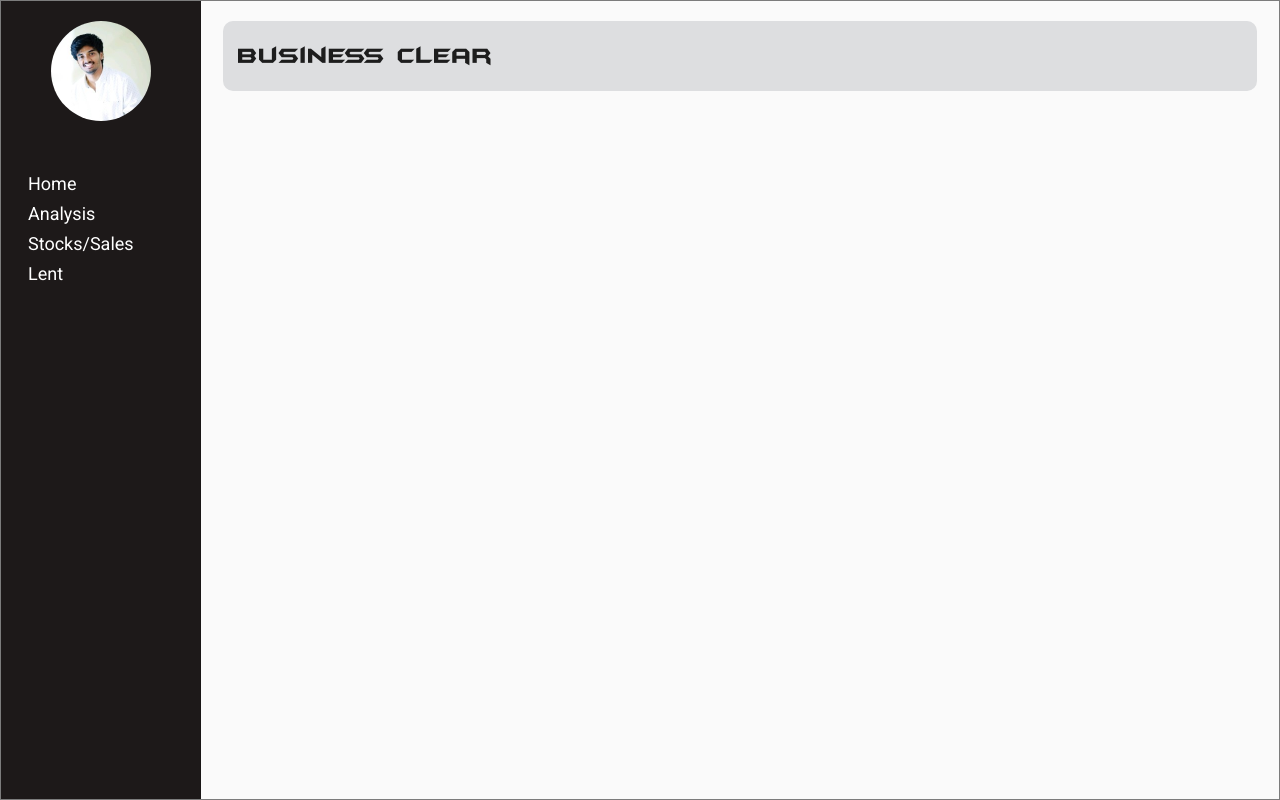
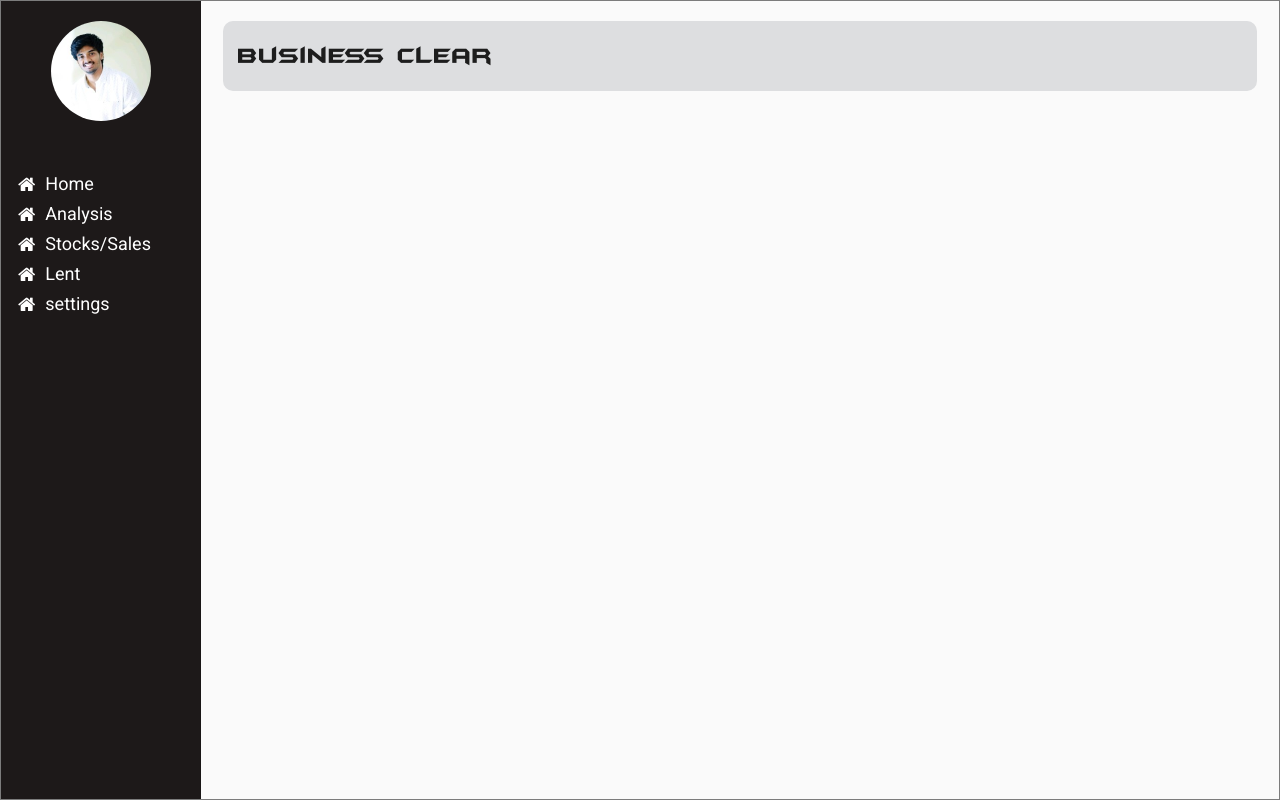
Before and after one commit to sanjeevseemakurthi/BusinessClear-FE, an Angular app: page /dashbord in a window 1280 px wide. Built offline with nearby package versions, Linux system fonts and the light colour scheme.

Commit message:
adding changes

```diff
--- a/src/app/app-routing.module.ts
+++ b/src/app/app-routing.module.ts
@@ -5,6 +5,10 @@ const routes: Routes = [
   {
     path:'dashbord',
     loadChildren : "./dashbord/dashbord.module#DashbordModule"
+  },
+  {
+    path:'businesslogic',
+    loadChildren : "./businesslogic/businesslogic.module#BusinesslogicModule"
   },
   {
     path:'**',
--- a/src/app/app.module.ts
+++ b/src/app/app.module.ts
@@ -5,6 +5,7 @@ import { AppRoutingModule } from './app-routing.module';
 import { AppComponent } from './app.component';
 import { BrowserAnimationsModule } from '@angular/platform-browser/animations';
 import { DashbordModule } from './dashbord/dashbord.module';
+import { BusinesslogicModule } from './businesslogic/businesslogic.module';
 @NgModule({
   declarations: [
     AppComponent
@@ -13,6 +14,7 @@ import { DashbordModule } from './dashbord/dashbord.module';
     BrowserModule,
     AppRoutingModule,
     DashbordModule,
+    BusinesslogicModule,
     BrowserAnimationsModule,
   ],
   providers: [],
--- /dev/null
+++ b/src/app/businesslogic/settings/settings.component.html
@@ -0,0 +1 @@
+<p>settings works!</p>
--- /dev/null
+++ b/src/app/businesslogic/settings/settings.component.ts
@@ -0,0 +1,15 @@
+import { Component, OnInit } from '@angular/core';
+
+@Component({
+  selector: 'app-settings',
+  templateUrl: './settings.component.html',
+  styleUrls: ['./settings.component.scss']
+})
+export class SettingsComponent implements OnInit {
+
+  constructor() { }
+
+  ngOnInit(): void {
+  }
+
+}
--- a/src/app/dashbord/sidenav/sidenav.component.html
+++ b/src/app/dashbord/sidenav/sidenav.component.html
@@ -11,9 +11,10 @@
             <div *ngFor = "let item of menuitems">
               <div class="sidenav-content-menu">
                 <div class="sidenav-content-menu-icon">
+                  <i class="fa fa-lg" [ngClass]="item.icon"></i>
                 </div>
                 <div class="sidenav-content-menu-name">
-                  {{item.name}}
+                  <a [href]="item.navigation">{{item.name}}</a>
                 </div>
               </div>
             </div>
--- a/src/app/dashbord/sidenav/sidenav.component.scss
+++ b/src/app/dashbord/sidenav/sidenav.component.scss
@@ -71,3 +71,7 @@
     padding: 5px;
     font-size: 18px;
   }
+  a{
+    color: white;
+    text-decoration :none
+  }
--- a/src/app/dashbord/sidenav/sidenav.component.ts
+++ b/src/app/dashbord/sidenav/sidenav.component.ts
@@ -13,18 +13,29 @@ export class SidenavComponent implements OnInit {
   menuitems = [
     {
       icon :'fa-home',
-      name : 'Home'
+      name : 'Home',
+      navigateto : '../Home'
     },
     {
-      icon :' fa-chart-bar',
-      name : 'Analysis'
-    },{
-      icon :'fa-chart-pie',
-      name : 'Stocks/Sales'
-    },{
-      icon :'fa-money-bill',
-      name : 'Lent'
+      icon :' fa-home',
+      name : 'Analysis',
+      navigateto : '../dashbord'
     },
+    {
+      icon :'fa-home',
+      name : 'Stocks/Sales',
+      navigateto : '../stocksandsales'
+    },
+    {
+      icon :'fa-home',
+      name : 'Lent',
+      navigateto : '../Lent'
+    },
+    {
+      icon :'fa-home',
+      name : 'settings',
+      navigateto : '../settings'
+    }
   ]
   constructor( breakpointObserver: BreakpointObserver) {
     breakpointObserver
```
Also changed, not shown: src/app/businesslogic/businesslogic-routing.module.ts (added, +16 -0 lines), src/app/businesslogic/businesslogic.module.ts (added, +15 -0 lines), src/app/businesslogic/settings/settings.component.scss (added), 1 other file (tests, documents, lock files or other folders).
